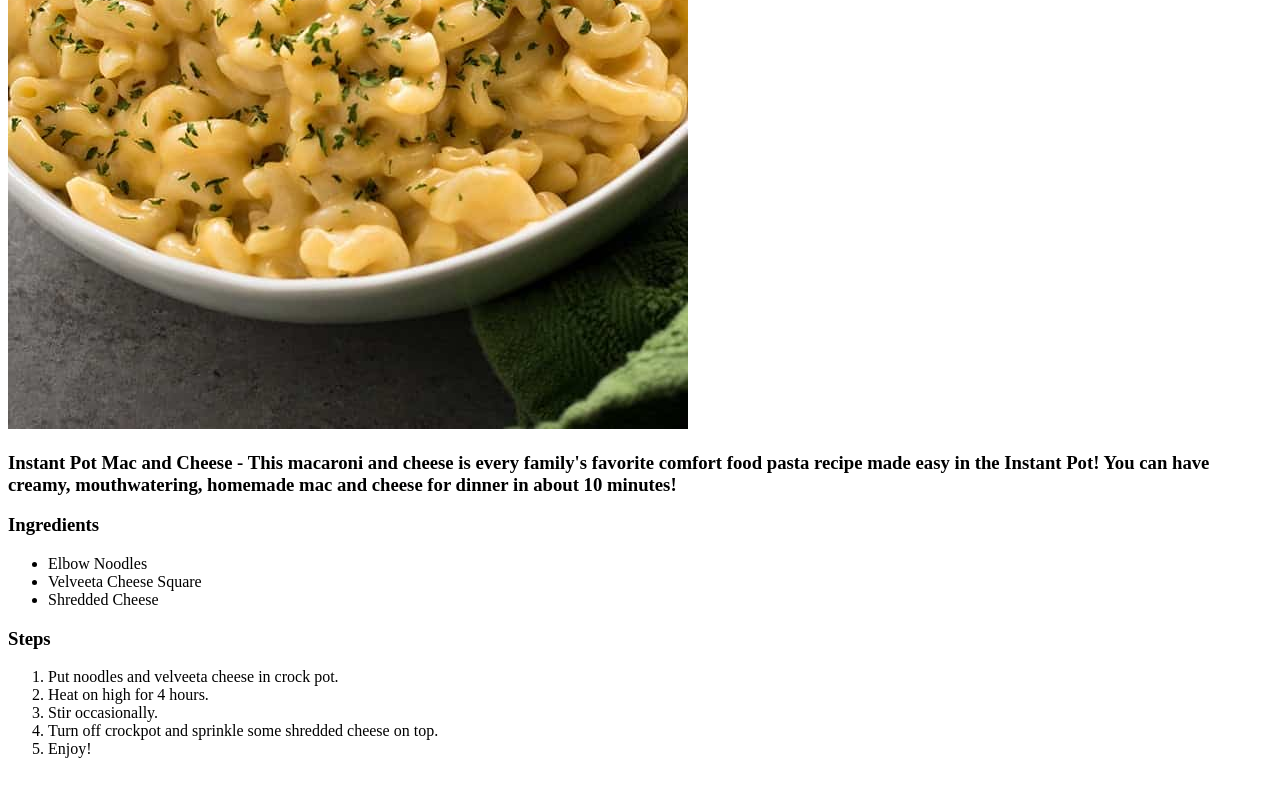
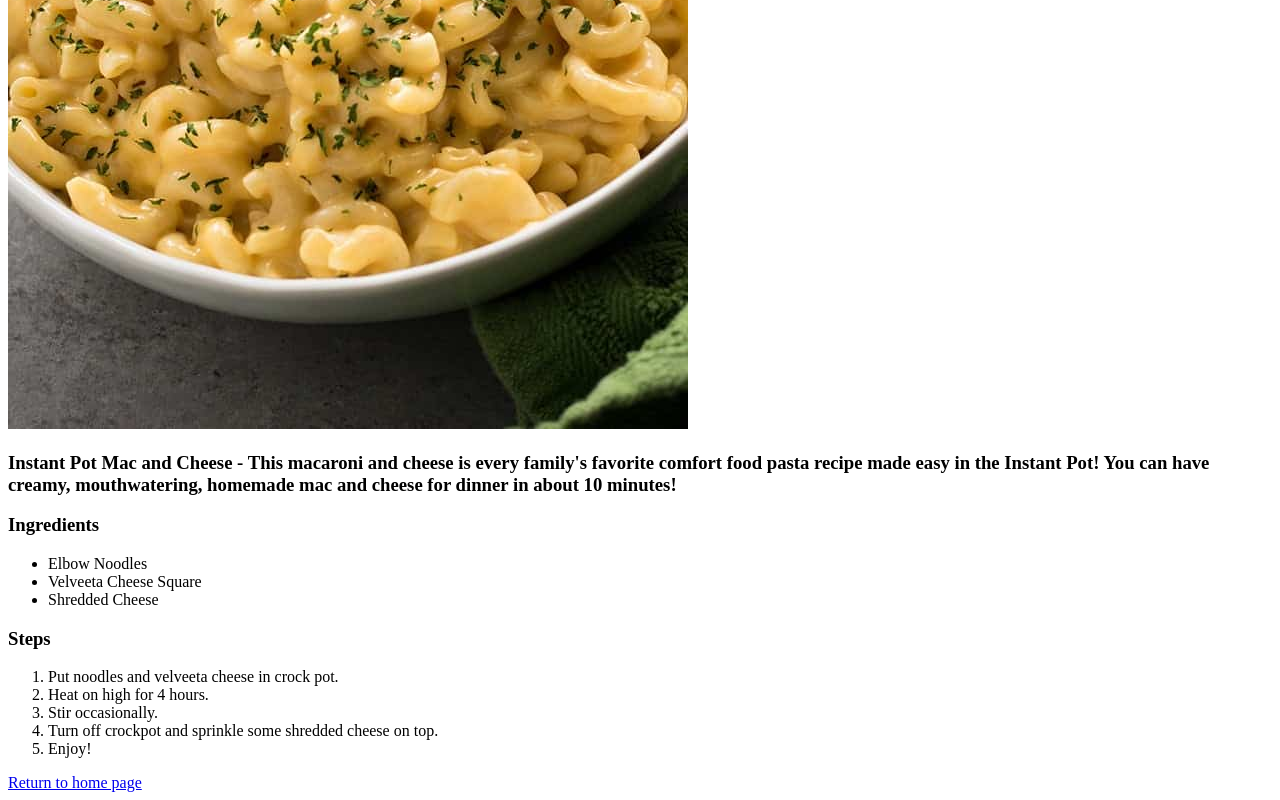
Before and after one commit to Nickostick/odin-recipes, a plain HTML site: page recipes/mac.html in a window 1280 px wide. Shown: the part 671-1471 px from the top of the page. Before the commit the page ends 1445 px from the top, so only its background shows below. Drawn offline with Linux system fonts and the light colour scheme.

Commit message:
Add ability to return to home in recipes

```diff
--- a/recipes/mac.html
+++ b/recipes/mac.html
@@ -24,6 +24,7 @@
             <li>Enjoy!</li>
 
         </ol>
+        <a href="../index.html">Return to home page</a>
     </body>
 
 
```
Also changed, not shown: recipes/lasagna.html (+1 -0 lines), recipes/pizza.html (+1 -0 lines).
